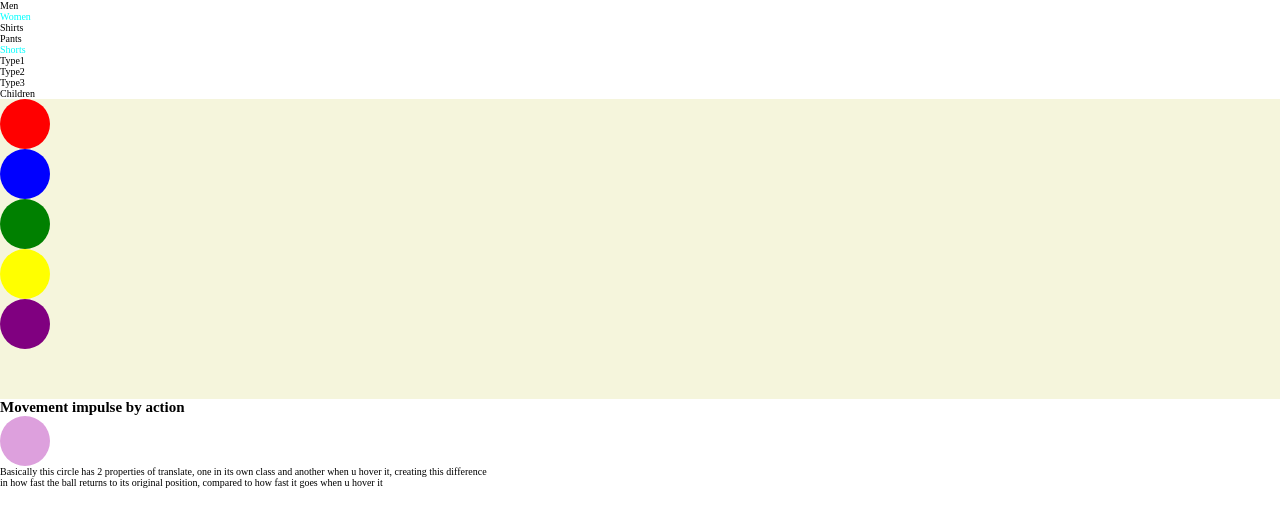
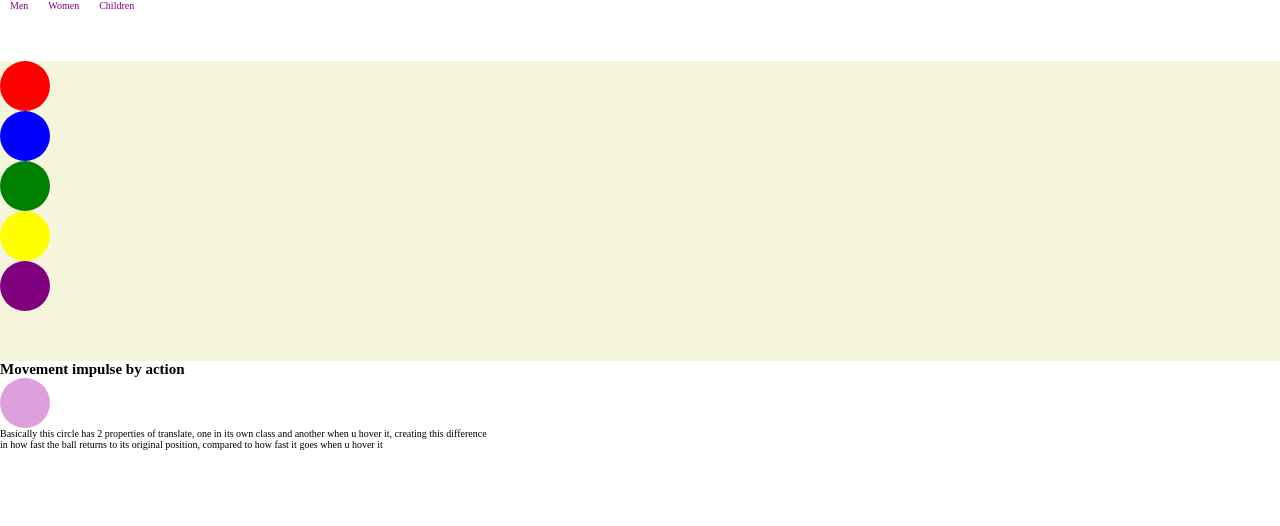
Before and after one commit to Carlos-Pretelin/PlatziTransiciones, a React app: page /Timing in a window 1280 px wide. Shown: the top 526 px of the page. Built offline with nearby package versions, Linux system fonts and the light colour scheme.

Commit message:
Added The Menu component to Timing

```diff
--- a/src/components/App/App.scss
+++ b/src/components/App/App.scss
@@ -12,3 +12,7 @@ html{
 a {
     text-decoration: none;
 }
+
+ul{
+    list-style: none;
+}
--- a/src/components/Menu/Menu.jsx
+++ b/src/components/Menu/Menu.jsx
@@ -1,25 +1,27 @@
 import React from 'react'
+
+import "./Menu.scss"
 
 const Menu = () => {
   return (
-    <div className='Menu'>
+    <div >
 
-        <ul>
-            <li>Men</li>
+        <ul className='Menu'>
+            <li><a href="">Men</a></li>
             <li><a href="">Women</a>
                 <ul>
-                    <li>Shirts</li>
-                    <li>Pants</li>
+                    <li><a href="">Shirts</a></li>
+                    <li><a href="">Pants</a></li>
                     <li><a href="">Shorts</a>
                         <ul>
-                            <li>Type1</li>
-                            <li>Type2</li>
-                            <li>Type3</li>
+                            <li><a href="">Type1</a></li>
+                            <li><a href="">Type2</a></li>
+                            <li><a href="">Type3</a></li>
                         </ul>
                     </li>
                 </ul>
             </li>
-            <li>Children</li>
+            <li><a href="">Children</a></li>
 
 
         </ul>
--- a/src/components/Menu/Menu.scss
+++ b/src/components/Menu/Menu.scss
@@ -0,0 +1,33 @@
+.Menu{
+    display: flex;
+}
+
+.Menu a{
+    color: purple;
+    padding: 1rem 1rem;
+}
+
+
+
+
+.Menu li ul {
+    display: block;
+    opacity: 0;
+    position: absolute;
+    padding: 1rem;
+    transition: opacity 400ms;
+    transition-delay:300ms;
+}
+
+
+.Menu li:hover > ul {
+    opacity: 1;
+    transition: opacity 400ms;
+    transition-delay:300ms;
+
+}
+
+.Menu li ul li {
+    position: relative;
+    right: -4rem;
+}
--- a/src/components/Timing/Timing.scss
+++ b/src/components/Timing/Timing.scss
@@ -2,6 +2,7 @@
 
 .Timing-container{
     background-color: beige;
+    margin-top: 5rem;
 }
 
 .Timing-container:hover .Timing-container-circle{
```
